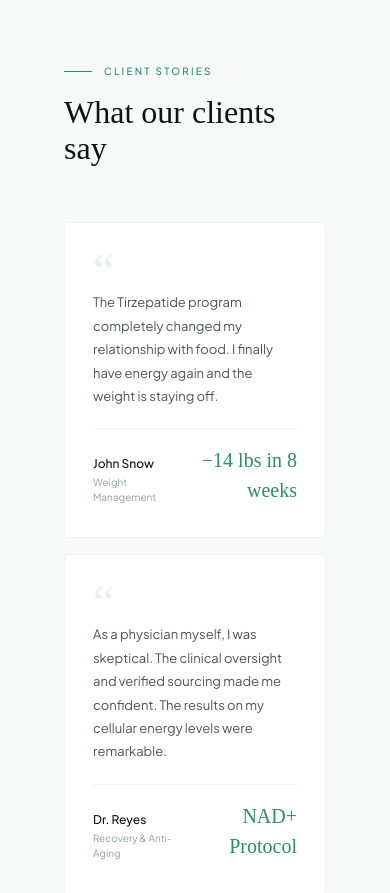
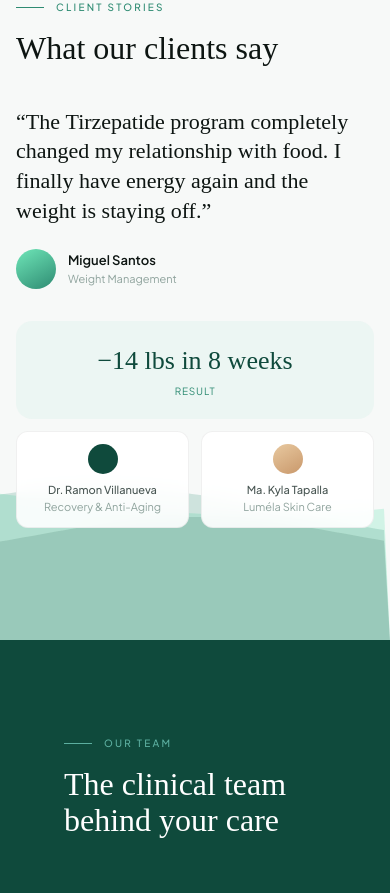
Before and after one commit to laharl143/vital-stats, a Next.js app: page / in a window 390 px wide. Shown: the part 3780-4673 px from the top of the page. Built offline with nearby package versions, Linux system fonts and the light colour scheme; no server answers; the database is empty.

Commit message:
[VS-50] Update: redesign Testimonials as a rotating magazine pull-quote

```diff
--- a/src/app/globals.css
+++ b/src/app/globals.css
@@ -66,6 +66,13 @@ body {
 .delay-400 { animation-delay: 0.35s; }
 .delay-500 { animation-delay: 0.45s; }
 
+/* Word-level stagger reveal — e.g. rotating quote text */
+@keyframes wordIn {
+  from { opacity: 0; transform: translateY(8px); }
+  to   { opacity: 1; transform: translateY(0); }
+}
+.animate-word-in { animation: wordIn 0.4s ease both; }
+
 @keyframes scrollPulse {
   0%,100% { opacity: 0.4; transform: scaleY(1); }
   50%      { opacity: 1;   transform: scaleY(0.5); }
--- a/src/components/home/Testimonials.tsx
+++ b/src/components/home/Testimonials.tsx
@@ -1,19 +1,23 @@
 "use client";
+
+import { useEffect, useRef, useState, type RefObject } from "react";
 
 const testimonials = [
   {
-    name: "John Snow",
+    name: "Miguel Santos",
     program: "Weight Management",
     result: "−14 lbs in 8 weeks",
     quote:
       "The Tirzepatide program completely changed my relationship with food. I finally have energy again and the weight is staying off.",
+    gradient: "linear-gradient(150deg, var(--mint), var(--teal))",
   },
   {
-    name: "Dr. Reyes",
+    name: "Dr. Ramon Villanueva",
     program: "Recovery & Anti-Aging",
     result: "NAD+ Protocol",
     quote:
       "As a physician myself, I was skeptical. The clinical oversight and verified sourcing made me confident. The results on my cellular energy levels were remarkable.",
+    gradient: "var(--teal-deep)",
   },
   {
     name: "Ma. Kyla Tapalla",
@@ -21,13 +25,143 @@ const testimonials = [
     result: "6-week protocol",
     quote:
       "My dermatologist noticed the difference before I even told her what I changed. Luméla has been extraordinary for my hyperpigmentation.",
+    gradient: "linear-gradient(150deg, #e8c9a0, #c9986b)",
   },
 ];
 
+// Soft flowing gradient waves along the bottom edge — quiet, ambient motion
+// behind the pull-quote. Pure canvas, no external libraries.
+function useLiquidWaveBackground(canvasRef: RefObject<HTMLCanvasElement | null>) {
+  useEffect(() => {
+    const canvas = canvasRef.current;
+    if (!canvas) return;
+    const ctx = canvas.getContext("2d");
+    if (!ctx) return;
+
+    let width = 0;
+    let height = 0;
+    let dpr = 1;
+    let frameId = 0;
+    let t = 0;
+
+    function resize() {
+      const parent = canvas!.parentElement;
+      if (!parent) return;
+      dpr = Math.min(window.devicePixelRatio || 1, 2);
+      width = parent.clientWidth;
+      height = parent.clientHeight;
+      canvas!.width = width * dpr;
+      canvas!.height = height * dpr;
+      canvas!.style.width = `${width}px`;
+      canvas!.style.height = `${height}px`;
+    }
+
+    function wave(yBase: number, amp: number, freq: number, phase: number, color: string) {
+      ctx!.beginPath();
+      ctx!.moveTo(0, canvas!.height);
+      for (let x = 0; x <= canvas!.width; x += 8) {
+        const y = yBase + Math.sin(x * freq + phase) * amp;
+        ctx!.lineTo(x, y);
+      }
+      ctx!.lineTo(canvas!.width, canvas!.height);
+      ctx!.closePath();
+      ctx!.fillStyle = color;
+      ctx!.fill();
+    }
+
+    function draw() {
+      t += 0.015;
+      ctx!.clearRect(0, 0, canvas!.width, canvas!.height);
+      const base = canvas!.height * 0.78;
+      wave(base, 22 * dpr, 0.006, t, "rgba(111,230,184,0.28)");
+      wave(base + 20 * dpr, 26 * dpr, 0.008, t * 1.3 + 2, "rgba(46,139,114,0.20)");
+      wave(base + 42 * dpr, 18 * dpr, 0.01, t * 0.8 + 4, "rgba(15,74,60,0.14)");
+      frameId = requestAnimationFrame(draw);
+    }
+
+    resize();
+    draw();
+    // ResizeObserver catches content-driven height changes (layout shifts,
+    // late-loading fonts) — a plain window "resize" listener misses those.
+    const parent = canvas.parentElement;
+    const observer = parent ? new ResizeObserver(resize) : null;
+    if (parent && observer) observer.observe(parent);
+    return () => {
+      cancelAnimationFrame(frameId);
+      observer?.disconnect();
+    };
+  }, [canvasRef]);
+}
+
+const EXIT_MS = 200;
+
 export default function Testimonials() {
+  const [activeIndex, setActiveIndex] = useState(0);
+  const [displayIndex, setDisplayIndex] = useState(0);
+  const [exiting, setExiting] = useState(false);
+  const canvasRef = useRef<HTMLCanvasElement | null>(null);
+  const timerRef = useRef<ReturnType<typeof setInterval> | null>(null);
+  const exitTimerRef = useRef<ReturnType<typeof setTimeout> | null>(null);
+  useLiquidWaveBackground(canvasRef);
+
+  // Perpetual loop — always advances every 12s, regardless of mouse position.
+  // (Previously paused on hover over the whole section, which made it look
+  // "stuck" any time the cursor happened to rest there while reading.)
+  useEffect(() => {
+    timerRef.current = setInterval(() => {
+      setActiveIndex((i) => (i + 1) % testimonials.length);
+    }, 12000);
+    return () => {
+      if (timerRef.current) clearInterval(timerRef.current);
+    };
+  }, []);
+
+  // Quick fade+scale out, then swap content and let each element's own CSS
+  // keyframe animation (remounted via key={displayIndex}) play its entrance —
+  // a word-by-word stagger for the quote, staged "pop"/fade-up for everything
+  // else. No requestAnimationFrame chaining here on purpose: an earlier
+  // version drove the entrance via a setTimeout -> rAF -> rAF chain, and
+  // because the setTimeout's own state update (setDisplayIndex) is a
+  // dependency of this same effect, React would re-run the effect and its
+  // cleanup would cancel the just-scheduled (still-pending) rAF before it
+  // ever fired — leaving the content permanently stuck invisible after the
+  // first rotation. A plain setTimeout has no such pending async op left
+  // dangling by the time its own callback finishes, so it's safe here.
+  useEffect(() => {
+    if (activeIndex === displayIndex) return;
+    setExiting(true);
+    exitTimerRef.current = setTimeout(() => {
+      setDisplayIndex(activeIndex);
+      setExiting(false);
+    }, EXIT_MS);
+    return () => {
+      if (exitTimerRef.current) clearTimeout(exitTimerRef.current);
+    };
+  }, [activeIndex, displayIndex]);
+
+  const active = testimonials[displayIndex];
+  const others = testimonials.filter((_, i) => i !== displayIndex);
+
+  // Fold the opening/closing curly quotes into the first/last word so they
+  // animate in as part of the same stagger sequence, instead of appearing
+  // instantly as static characters outside it.
+  const rawWords = active.quote.split(" ");
+  const quoteWords = rawWords.map((w, i) => {
+    if (rawWords.length === 1) return `“${w}”`;
+    if (i === 0) return `“${w}`;
+    if (i === rawWords.length - 1) return `${w}”`;
+    return w;
+  });
+
   return (
-    <section style={{ background: "var(--cream)", padding: "96px 64px" }}>
-      <div style={{ marginBottom: 56 }}>
+    <section
+      className="relative px-4 md:px-9 pt-8 pb-28 md:pt-10 md:pb-32 overflow-hidden"
+      style={{ background: "var(--cream)" }}
+    >
+      <canvas ref={canvasRef} className="absolute inset-0" style={{ zIndex: 0 }} />
+      <div className="relative mx-auto" style={{ maxWidth: 1360, zIndex: 1 }}>
+        {/* Header — static, doesn't slide with the rotating content below */}
+        <div style={{ marginBottom: 40 }}>
           <div className="eyebrow" style={{ marginBottom: 16 }}>
             Client stories
           </div>
@@ -44,78 +178,133 @@ export default function Testimonials() {
           </h2>
         </div>
 
-      <div className="grid grid-cols-1 sm:grid-cols-2 lg:grid-cols-3 gap-4">
-        {testimonials.map((t) => (
+        {/* Magazine pull-quote split — quick fade+scale out on exit, then the
+            quote text reveals as a split-text word stagger on entrance */}
         <div
-            key={t.name}
-            className="flex flex-col gap-5"
+          className="grid grid-cols-1 lg:grid-cols-[1.5fr_1fr] gap-8 items-center"
           style={{
-              background: "#ffffff",
-              border: "1px solid rgba(0,0,0,0.05)",
-              borderRadius: 3,
-              padding: "32px 28px",
+            opacity: exiting ? 0 : 1,
+            transform: exiting ? "scale(0.98)" : "scale(1)",
+            transition: `opacity ${EXIT_MS}ms ease, transform ${EXIT_MS}ms ease`,
           }}
         >
-            {/* Quote mark */}
+          {/* Pull-quote */}
+          <div>
+            <p
+              key={`quote-${displayIndex}`}
+              className="font-display"
+              style={{
+                fontSize: "clamp(22px, 2.4vw, 30px)",
+                lineHeight: 1.35,
+                color: "var(--ink)",
+                marginBottom: 24,
+                // Reserves room for the longest quote (currently 3 lines, e.g.
+                // Dr. Ramon Villanueva's) so shorter quotes (2 lines) don't
+                // shrink the block and shift the avatar/stat card/thumbnails
+                // below it on every rotation. In `em` so it scales with the
+                // font-size clamp above — bump the "3" if a future quote runs
+                // longer than 3 lines at mobile widths.
+                minHeight: "calc(1.35em * 3)",
+              }}
+            >
+              {quoteWords.map((word, i) => (
+                <span
+                  key={i}
+                  className="animate-word-in"
+                  style={{ display: "inline-block", animationDelay: `${180 + i * 150}ms` }}
+                >
+                  {word}&nbsp;
+                </span>
+              ))}
+            </p>
+            <div className="flex items-center gap-3">
+              <span
+                className="shrink-0"
+                style={{
+                  width: 40,
+                  height: 40,
+                  borderRadius: "50%",
+                  background: active.gradient,
+                }}
+              />
+              <div>
+                <div style={{ fontWeight: 700, fontSize: 13, color: "var(--ink)" }}>
+                  {active.name}
+                </div>
+                <div style={{ fontSize: 11, color: "var(--ink-faint)" }}>
+                  {active.program}
+                </div>
+              </div>
+            </div>
+          </div>
+
+          {/* Stat card + thumbnail selector */}
+          <div className="flex flex-col gap-3">
+            <div
+              className="text-center"
+              style={{
+                background: "rgba(234,245,242,0.9)",
+                backdropFilter: "blur(6px)",
+                borderRadius: 16,
+                padding: 20,
+              }}
+            >
               <div
                 className="font-display"
-              style={{
-                fontSize: 48,
-                fontWeight: 400,
-                color: "rgba(46,139,114,0.12)",
-                lineHeight: 1,
-                marginTop: -8,
-              }}
+                style={{ fontSize: 26, color: "var(--teal-deep)" }}
               >
-              &ldquo;
-            </div>
-            <p
-              style={{
-                fontSize: 13,
-                lineHeight: 1.8,
-                fontWeight: 400,
-                color: "var(--ink-muted)",
-                marginTop: -24,
-              }}
-            >
-              {t.quote}
-            </p>
-            <div
-              className="flex justify-between items-end"
-              style={{
-                paddingTop: 16,
-                borderTop: "1px solid rgba(0,0,0,0.05)",
-              }}
-            >
-              <div>
-                <div
-                  style={{
-                    fontSize: 12,
-                    fontWeight: 500,
-                    color: "var(--ink)",
-                  }}
-                >
-                  {t.name}
+                {active.result}
               </div>
               <div
                 style={{
                   fontSize: 10,
-                    color: "var(--ink-faint)",
-                    marginTop: 2,
+                  letterSpacing: "0.08em",
+                  textTransform: "uppercase",
+                  color: "var(--teal)",
+                  marginTop: 4,
                 }}
               >
-                  {t.program}
+                Result
               </div>
             </div>
-              <div
-                className="font-display text-right"
-                style={{ fontSize: 20, color: "var(--teal)" }}
+            <div className="grid grid-cols-2 gap-3">
+              {others.map((t) => {
+                const index = testimonials.indexOf(t);
+                return (
+                  <button
+                    key={t.name}
+                    onClick={() => setActiveIndex(index)}
+                    className="flex flex-col items-center text-center gap-2"
+                    style={{
+                      background: "rgba(255,255,255,0.9)",
+                      backdropFilter: "blur(6px)",
+                      border: "1px solid rgba(0,0,0,0.06)",
+                      borderRadius: 12,
+                      padding: 12,
+                      cursor: "pointer",
+                    }}
                   >
-                {t.result}
+                    <span
+                      className="shrink-0"
+                      style={{
+                        width: 30,
+                        height: 30,
+                        borderRadius: "50%",
+                        background: t.gradient,
+                      }}
+                    />
+                    <div style={{ fontSize: 11 }}>
+                      <div style={{ color: "var(--ink-muted)", fontWeight: 500 }}>
+                        {t.name}
+                      </div>
+                      <div style={{ color: "var(--ink-faint)" }}>{t.program}</div>
+                    </div>
+                  </button>
+                );
+              })}
             </div>
           </div>
         </div>
-        ))}
       </div>
     </section>
   );
```
Lines whose indentation alone changed are shown as unchanged.
